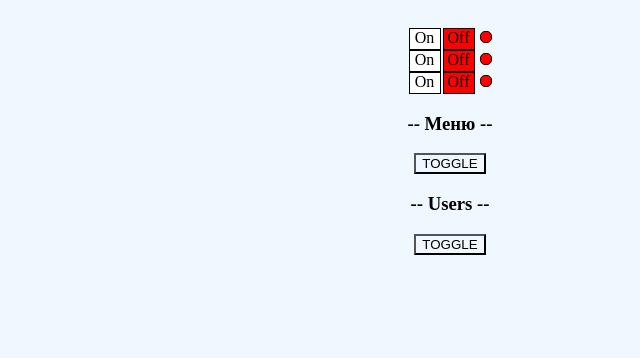
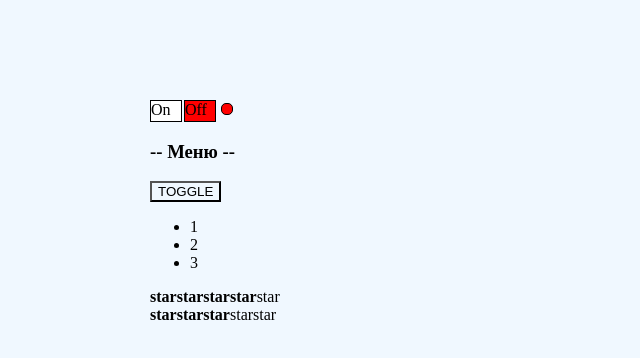
Before and after one commit to SerhiiSa07/React_Kabzda-kak-prosto, a React (Create React App) app: page / in a window 1280 px wide. Shown: the top 358 px of the page, without its empty margins (190-830 px from the left). Built offline with nearby package versions, Linux system fonts and the light colour scheme.

Commit message:
React_Kabzda-kak-prosto

```diff
--- a/src/App.css
+++ b/src/App.css
@@ -2,7 +2,7 @@
     background-color: #F0F8FF;
 }
 .App{
-    text-align: center;
-    padding: 20px;
+    width: 600px;
+    margin: 100px auto;
 
 }
--- a/src/App.tsx
+++ b/src/App.tsx
@@ -1,20 +1,14 @@
 import React, {useState} from 'react';
-
 import './App.css';
-
-import Accordion from "./components/Accordion/Accordion";
-
+import OnOff from "./components/OnOff/OnOff";
+import UncontrolledAccordion from "./components/UncontrolledAccordion/UncontrolledAccordion";
+import {UncontrolledRating} from "./components/UncontrolledRating/UncontrolledRating";
 import {Rating} from "./components/Rating/Rating";
-
-import OnOff from "./components/OnOff/OnOff";
-import UncontrolledAccordion from "./components/OncontrolledAccordion/OncontrolledAccordion";
 
 function App (props:any) {
 
     return(
         <div className="App">
-            <OnOff/>
-            <OnOff/>
             <OnOff/>
             {/*<AppTitle/>
             <Rating value={3}/>
@@ -25,9 +19,12 @@ function App (props:any) {
             <Rating value={3}/>
             <Rating value={4}/>
             <Rating value={5}/>*/}
+            <UncontrolledAccordion titleValue={"Меню"}/>
 
-            <UncontrolledAccordion titleValue={"Меню"}/>
-            <UncontrolledAccordion titleValue={"Users"}/>
+            <UncontrolledRating/>
+
+            <Rating value={3}/>
+
         </div>
     );
 }
--- a/src/components/Rating/Rating.tsx
+++ b/src/components/Rating/Rating.tsx
@@ -73,7 +73,11 @@ export function Rating (props: RatingPropsType) {
     );
 }
 
-function Star (props: any) {
+type StarPropsType = {
+    selected: boolean
+}
+
+function Star (props: StarPropsType) {
     console.log("Star rendering")
 
     if (props.selected === true) {
--- a/src/components/OncontrolledAccordion/OncontrolledAccordion.tsx
+++ b/src/components/UncontrolledAccordion/UncontrolledAccordion.tsx
@@ -1,4 +1,4 @@
-import React from 'react';
+import React, {useState} from 'react';
 
 type AccordionPropsType = {
     titleValue: string
@@ -7,13 +7,16 @@ type AccordionPropsType = {
 function UncontrolledAccordion(props: AccordionPropsType) {
     console.log("Accordion rendering")
 
-    const collapsed = true;
+    let [collapsed, setCollapsed] = useState(false);
 
     return (
+
         <div>
-            <AccordionTitle title={props.titleValue}/> <button onClick={ () => {} }>TOGGLE</button>
+            <AccordionTitle title={props.titleValue}/>
+            <button onClick={() => {setCollapsed(!collapsed) }}>TOGGLE</button>
             {!collapsed && <AccordionBody/>}
         </div>
+
     )
 }
 
@@ -21,7 +24,7 @@ type AccordionTitlePropsType = {
     title: string
 }
 
-function AccordionTitle (props: AccordionTitlePropsType) {
+function AccordionTitle(props: AccordionTitlePropsType) {
 
     console.log("AccordionTitle rendering")
     return (
@@ -31,7 +34,7 @@ function AccordionTitle (props: AccordionTitlePropsType) {
     )
 }
 
-function AccordionBody () {
+function AccordionBody() {
     console.log("Accordion rendering")
     return (
         <ul>
--- /dev/null
+++ b/src/components/UncontrolledRating/UncontrolledRating.tsx
@@ -0,0 +1,35 @@
+import React, {useState} from 'react';
+
+type RatingPropsType = {
+
+}
+
+export function UncontrolledRating (props: RatingPropsType) {
+    console.log("Rating rendering")
+
+    let [value, setValue] = useState(4);
+
+        return (
+            <div>
+                <Star selected={value > 0} setValue={setValue} value={1}/>
+                <Star selected={value > 1} setValue={setValue} value={2}/>
+                <Star selected={value > 2} setValue={setValue} value={3}/>
+                <Star selected={value > 3} setValue={setValue} value={4}/>
+                <Star selected={value > 4} setValue={setValue} value={5}/>
+            </div>
+        );
+}
+
+type StarPropsType = {
+    selected: boolean
+    value: 1 | 2 | 3 | 4 | 5
+    setValue: (value: 1 | 2 | 3 | 4 | 5) => void
+}
+
+function Star (props: StarPropsType) {
+    console.log("Star rendering")
+
+    return <span onClick={ () => {props.setValue(props.value)} }>
+        {props.selected ? <b>star</b> : "star"}
+    </span>
+}
```
